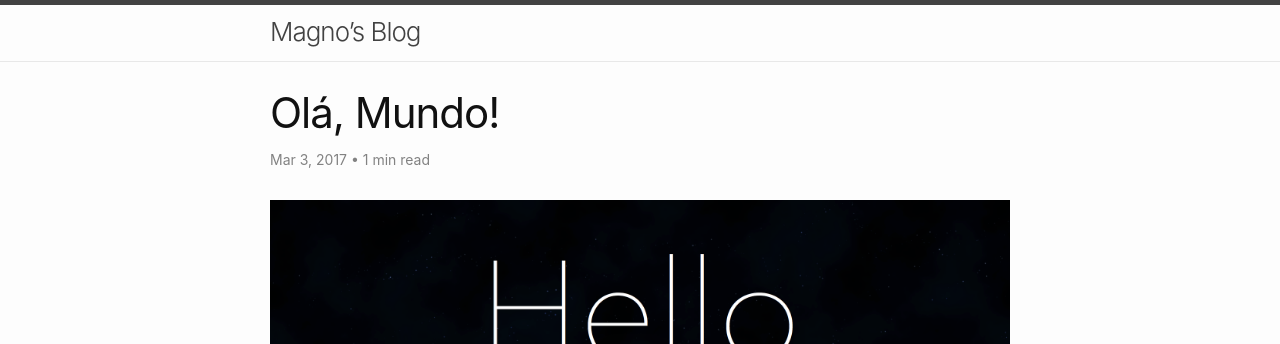
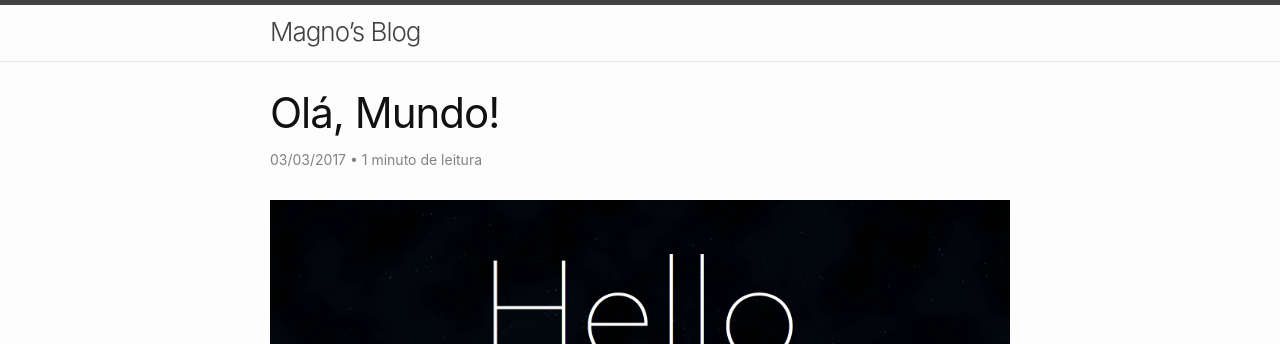
Before and after one commit to magnobiet/blog.magnobiet.com, a Jekyll site: the page built from _posts/2017-03-02-ola-mundo-3b8f335a82c9.md, in a window 1280 px wide. Shown: the top 344 px of the page. Built offline with Jekyll 4.4.1, drawn with Linux system fonts in a browser that asks for light colours.

Commit message:
Translate

```diff
--- a/_includes/read_time.html
+++ b/_includes/read_time.html
@@ -1,9 +1,9 @@
-<span class="reading-time" title="Estimated read time">
+<span class="reading-time" title="Tempo estimado de leitura">
 	{% assign words = content | number_of_words %}
 	{% if words < 360 %}
-	1 min
+	1 minuto
 	{% else %}
-	{{ words | divided_by:180 }} mins
+	{{ words | divided_by:180 }} minutos
 	{% endif %}
-	read
+	de leitura
 </span>
--- a/_layouts/home.html
+++ b/_layouts/home.html
@@ -14,7 +14,7 @@ layout: default
 	<ul class="post-list">
 		{%- for post in site.posts -%}
 		<li>
-			{%- assign date_format = site.minima.date_format | default: "%b %-d, %Y" -%}
+			{%- assign date_format = site.minima.date_format | default: "%d/%m/%Y" -%}
 			<span class="post-meta">{{ post.date | date: date_format }}</span>
 			<h3>
 				<a class="post-link" href="{{ post.url | relative_url }}">
@@ -27,8 +27,6 @@ layout: default
 		</li>
 		{%- endfor -%}
 	</ul>
-
-	<p class="rss-subscribe">subscribe <a href="{{ "/feed.xml" | relative_url }}">via RSS</a></p>
 	{%- endif -%}
 
 </div>
--- a/_layouts/post.html
+++ b/_layouts/post.html
@@ -8,7 +8,7 @@ layout: default
 		<h1 class="post-title p-name" itemprop="name headline">{{ page.title | escape }}</h1>
 		<p class="post-meta">
 			<time class="dt-published" datetime="{{ page.date | date_to_xmlschema }}" itemprop="datePublished">
-				{%- assign date_format = site.minima.date_format | default: "%b %-d, %Y" -%}
+				{%- assign date_format = site.minima.date_format | default: "%d/%m/%Y" -%}
 				{{ page.date | date: date_format }}
 			</time>
 			{%- if page.author -%}
```
